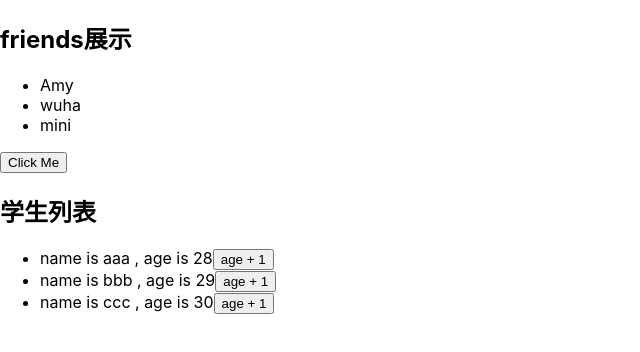
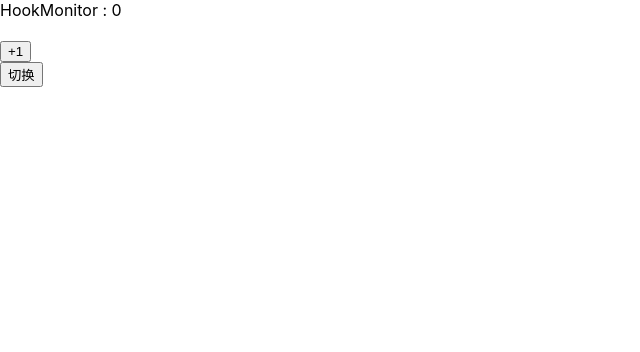
Before and after one commit to SmileYang966/React-study-demo, a React (Create React App) app: page / in a window 1280 px wide. Shown: the top 352 px of the page, without its empty margins (0-640 px from the left). Built offline with nearby package versions, Linux system fonts and the light colour scheme.

Commit message:
通过useEffect在实现类组件的componentDidMount和WillMount

```diff
--- /dev/null
+++ b/src/source/21-hooks/03-useEffect/01-useEffect的使用.js
@@ -0,0 +1,18 @@
+import React , { useEffect, useState } from 'react'
+
+export default function UseEffectDemo() {
+  const [counter, setCounter] = useState(0);
+
+  // 下面这个会是在先执行完return操作后，再执行useEffect操作
+  useEffect(()=>{
+    document.title = counter;
+  })
+
+  return (
+    <div>
+      当前计数: { counter }
+      <br/>
+      <button onClick={() => setCounter(counter + 1)}>+1</button>
+    </div>
+  )
+}
--- /dev/null
+++ b/src/source/21-hooks/03-useEffect/02-useEffect来模拟订阅和取消操作.js
@@ -0,0 +1,42 @@
+import React , { useState,useEffect } from 'react'
+
+export default function HookMonitorDemo() {
+
+  const [counter, setCounter] = useState(0);
+
+  // 按钮点击后
+  // 第一步： 执行return
+  // 第二步： 取消订阅
+  // 第三步： 订阅事件
+  // 每次刷新都会执行
+  // 相当于componentWillMount
+  /*
+  useEffect(()=>{
+    console.log("订阅事件");
+
+    return ()=>{
+      console.log("取消订阅");
+    }
+  })
+  */
+
+  // 下面这个是相当于componentDidMount
+  useEffect(()=>{
+    console.log("订阅事件");
+
+    return ()=>{
+      console.log("取消订阅");
+    }
+  },[])
+
+  return (
+    <div>
+      HookMonitor : {counter}
+      <br/>
+      <br/>
+      <button onClick={()=>{
+        setCounter(counter+1)
+      }}>+1</button>
+    </div>
+  )
+}
--- a/src/source/21-hooks/index.js
+++ b/src/source/21-hooks/index.js
@@ -1,8 +1,23 @@
-import React from 'react'
-import ComplexHook from './02-复杂hook处理-useState'
+import React, { useState, View } from 'react'
+// import ComplexHook from './02-复杂hook处理-useState'
+// import UseEffectDemo from './03-useEffect/01-useEffect的使用'
+import HookMonitorDemo from './03-useEffect/02-useEffect来模拟订阅和取消操作'
 
 export default function App() {
+
+  const [switchComponent, setSwitchComponent] = useState(false)
+
   return (
-    <ComplexHook/>
+    <>
+    {/* <ComplexHook/> */}
+    {
+      switchComponent ? <div>111</div> : <HookMonitorDemo/>
+    }
+    <button onClick={()=>{
+      setSwitchComponent(!switchComponent);
+    }}>
+      切换
+    </button>
+    </>
   )
 }
```
Also changed, not shown: src/source/21-hooks/hooks.md (+11 -0 lines), src/source/21-hooks/02-useState/02-复杂hook处理-useState.js (renamed from src/source/21-hooks/02-复杂hook处理-useState.js).
